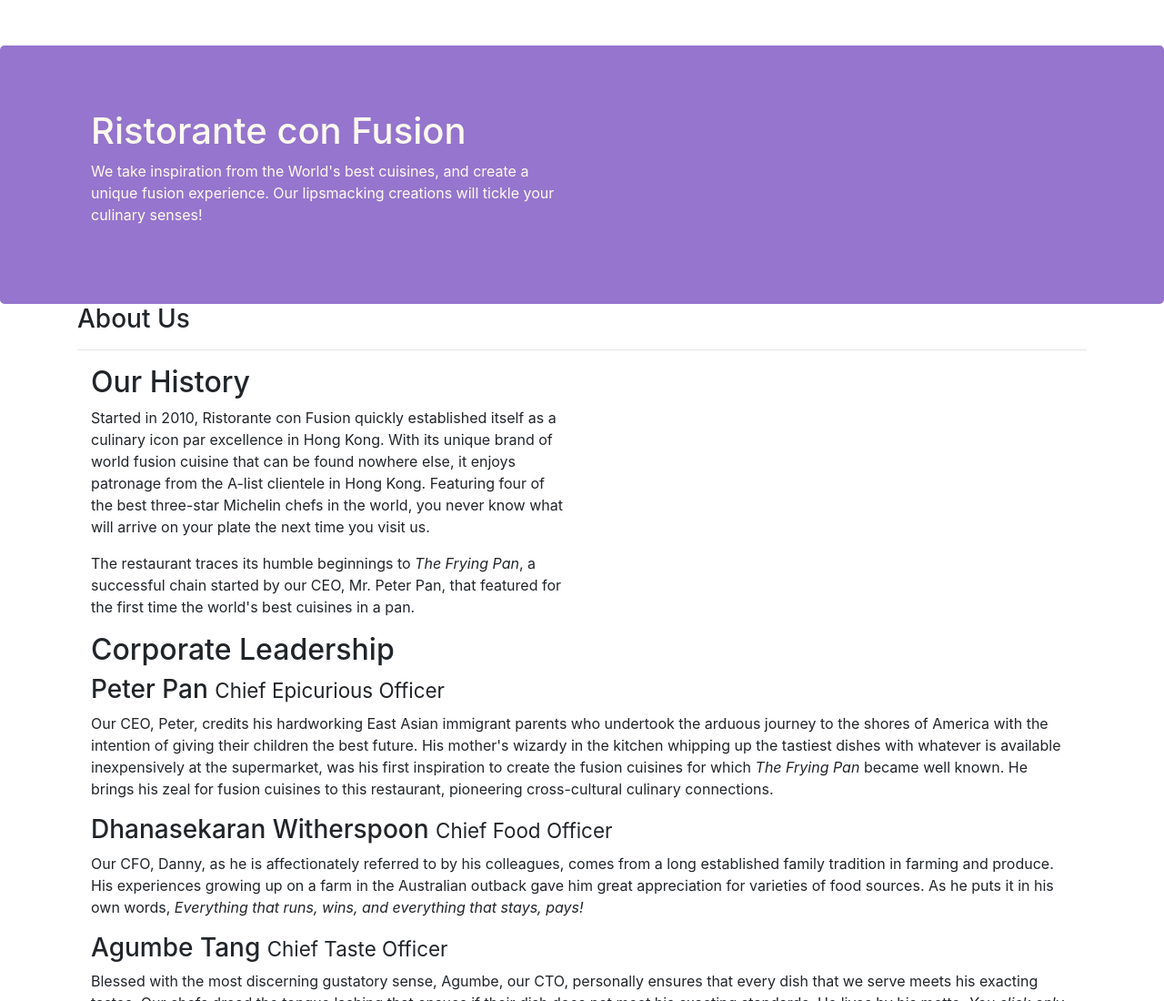
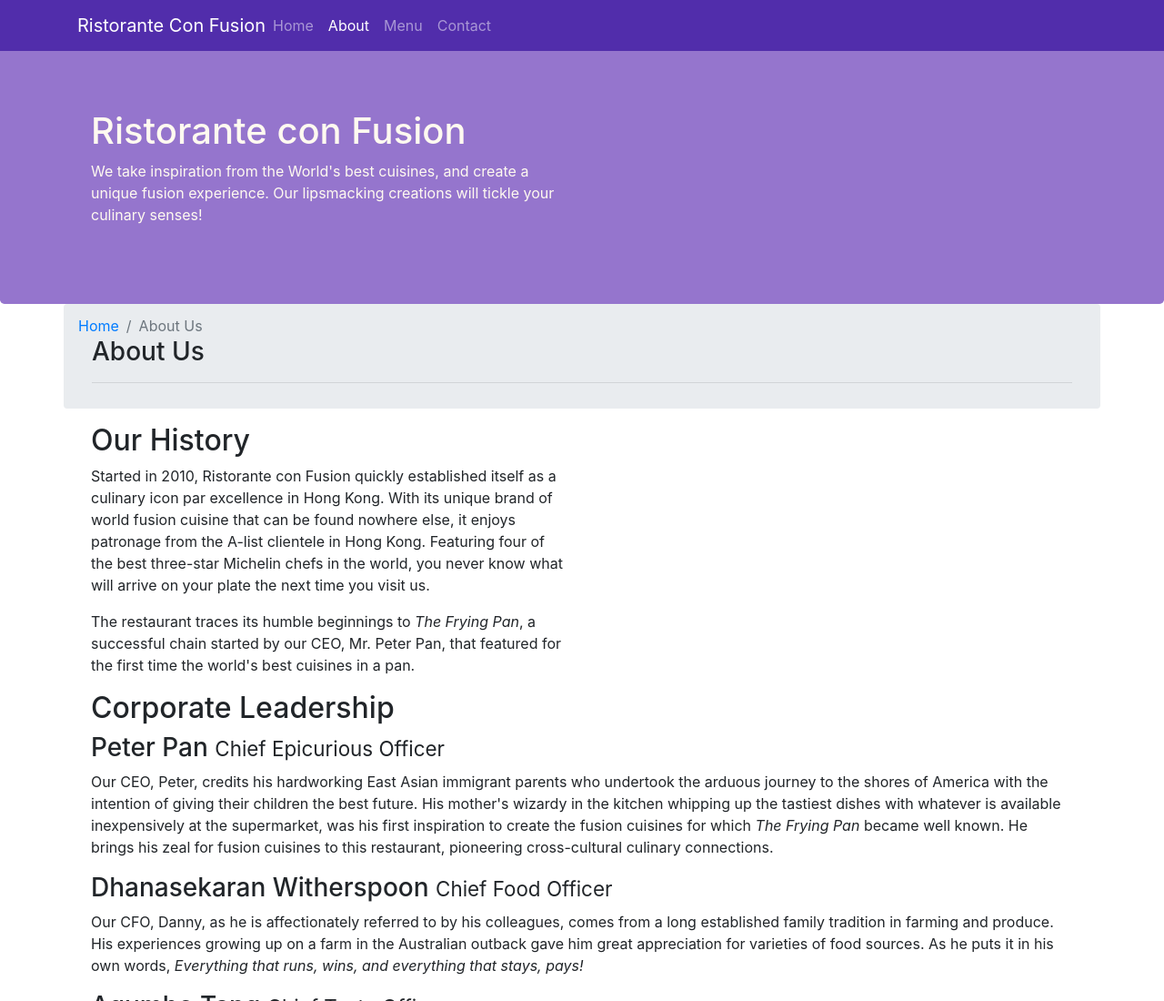
Before and after one commit to anjaliprakash15/Bootstrap, a website: page aboutus.html in a window 1280 px wide. Shown: the top 1100 px of the page at 91% size. Drawn offline with nearby package versions, Linux system fonts and the light colour scheme.

Commit message:
Navbar and Breadcrumbs

```diff
--- a/aboutus.html
+++ b/aboutus.html
@@ -10,6 +10,23 @@
 </head>
 
 <body>
+    <nav class="navbar navbar-dark navbar-expand-sm fixed-top">
+        <div class="container">
+            <button class="navbar-toggler" type="buton" data-toggle="collapse" data-target="#Navbar">
+                <span class="navbar-toggler-icon"></span>
+
+            </button>
+            <a class="navbar-brand mr-auto" href="./index.html">Ristorante Con Fusion</a>
+            <div class="collapse navbar-collapse" id="Navbar">
+                <ul class="navbar-nav mr-auto">
+                    <li class="nav-item"><a class="nav-link" href="./index.html">Home</a></li>
+                    <li class="nav-item active"><a class="nav-link" href="#">About</a></li>
+                    <li class="nav-item"><a class="nav-link" href="#">Menu</a></li>
+                    <li class="nav-item"><a class="nav-link" href="#">Contact</a></li>
+                </ul>
+            </div>
+        </div>
+    </nav>
 
     <header class="jumbotron">
         <div class="container">
@@ -25,8 +42,12 @@
     </header>
 
     <div class="container">
-        <div>
-            <div>
+        <div class="row">
+            <ol class="col-12 breadcrumb">
+                <li class="breadcrumb-item"><a href="./index.html">Home</a></li>
+                <li class="breadcrumb-item active">About Us</li>
+
+            <div class="col-12">
                <h3>About Us</h3>
                <hr>
             </div>
@@ -73,7 +94,7 @@
                 <div class="col-4 offset-1 col-sm-2">
                     <h5>Links</h5>
                     <ul class="list-unstyled">
-                        <li><a href="#">Home</a></li>
+                        <li><a href="./index.html">Home</a></li>
                         <li><a href="#">About</a></li>
                         <li><a href="#">Menu</a></li>
                         <li><a href="#">Contact</a></li>
```
